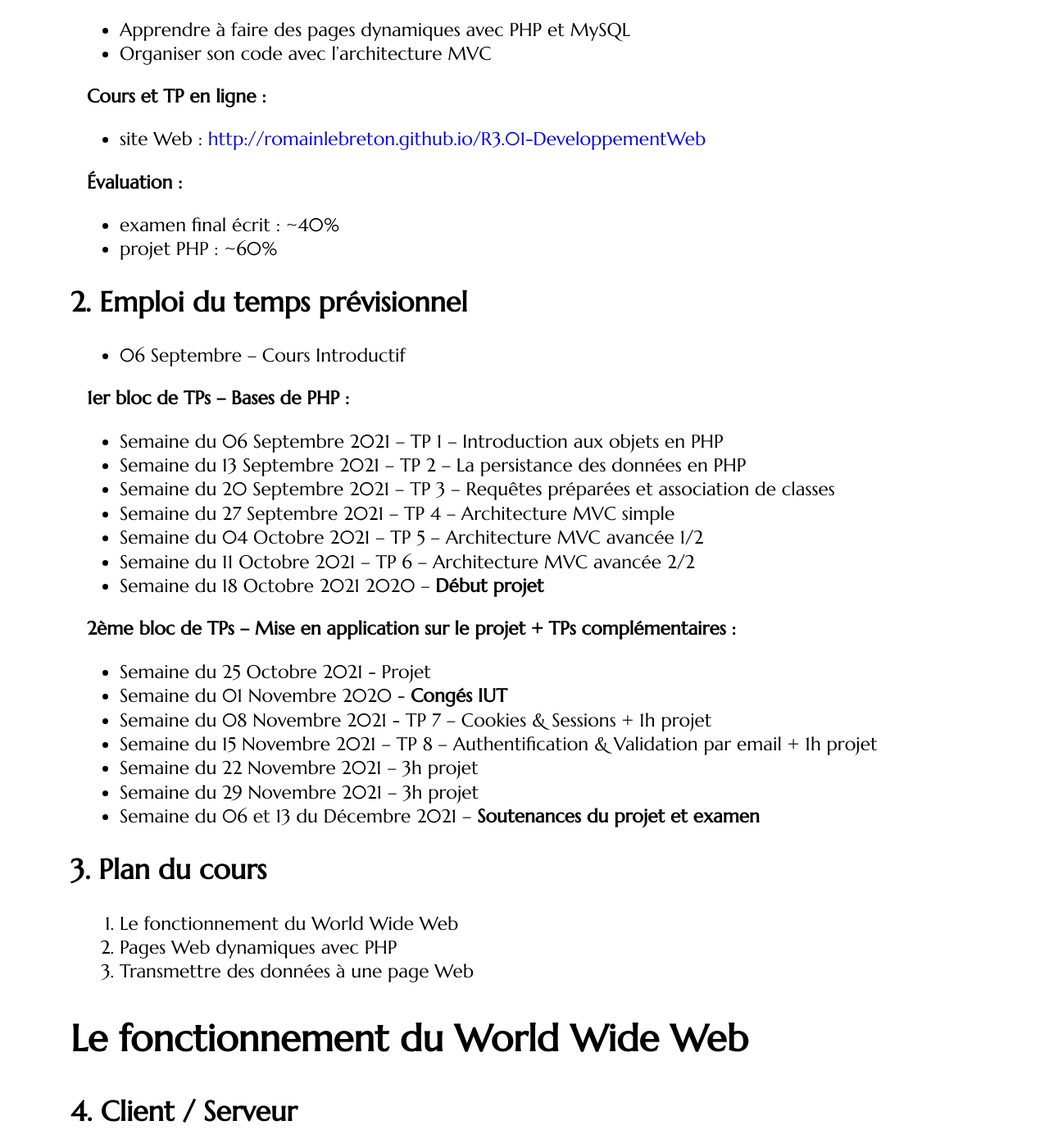
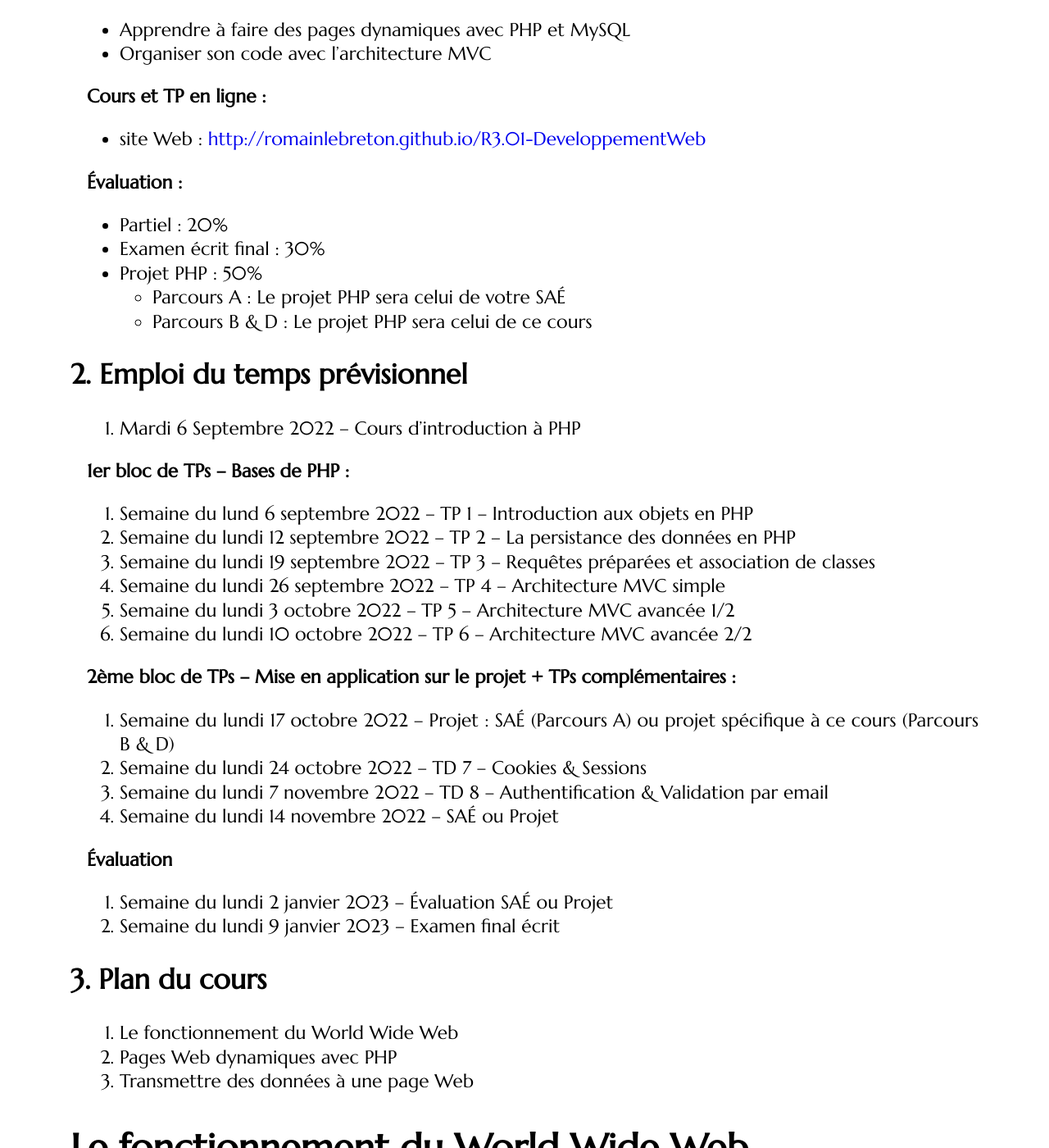
Before and after one commit to romainlebreton/R3.01-DeveloppementWeb, a Jekyll site: the page built from classes/class1.md, in a window 1280 px wide and 1400 px high, scrolled down 348 px. Shown: the whole window at 82% size. Built offline with Jekyll 4.4.1, drawn with Linux system fonts in a browser that asks for light colours; some web fonts are replaced; some of the changed text lies outside the part shown.

Commit message:
Màj rentrée Sept 2022

````diff
--- a/Gemfile
+++ b/Gemfile
@@ -1,5 +1,6 @@
 source 'https://rubygems.org'
 gem 'github-pages'
+gem 'webrick'
 
 group :jekyll_plugins do
     gem 'jekyll-livereload'
--- a/classes/class1.md
+++ b/classes/class1.md
@@ -16,7 +16,6 @@ Voir quand intégrer la séance Git
 
 * Apprendre à faire des pages dynamiques avec PHP et MySQL
 * Organiser son code avec l'architecture MVC
-<!-- * Introduction au gestionnaire de version Git & au gestionnaire GitLab -->
 
 **Cours et TP en ligne :**
 
@@ -25,41 +24,38 @@ Voir quand intégrer la séance Git
 
 **Évaluation :**
 
-* examen final écrit : ~40%
-* projet PHP : ~60%
-
+* Partiel : 20%
+* Examen écrit final : 30%
+* Projet PHP : 50%
+  * Parcours A : Le projet PHP sera celui de votre SAÉ
+  * Parcours B & D : Le projet PHP sera celui de ce cours
 </section>
 <section>
 
 ## Emploi du temps prévisionnel
 
-* 06 Septembre -- Cours Introductif
+1. Mardi 6 Septembre 2022 -- Cours d'introduction à PHP
 
 **1er bloc de TPs -- Bases de PHP :**
 
-* Semaine du 06 Septembre 2021  – TP 1 – Introduction aux objets en PHP
-* Semaine du 13 Septembre 2021 – TP 2 – La persistance des données en PHP
-* Semaine du 20 Septembre 2021 – TP 3 – Requêtes préparées et association de classes
-* Semaine du 27 Septembre 2021 – TP 4 – Architecture MVC simple
-* Semaine du 04 Octobre 2021 – TP 5 – Architecture MVC avancée 1/2
-* Semaine du 11 Octobre 2021 – TP 6 – Architecture MVC avancée 2/2
-* Semaine du 18 Octobre 2021   2020 – **Début projet**
+1. Semaine du lund 6 septembre 2022 -- TP 1 -- Introduction aux objets en PHP
+1. Semaine du lundi 12 septembre 2022 -- TP 2 -- La persistance des données en PHP
+1. Semaine du lundi 19 septembre 2022 -- TP 3 -- Requêtes préparées et association de classes
+1. Semaine du lundi 26 septembre 2022 -- TP 4 -- Architecture MVC simple
+1. Semaine du lundi 3 octobre 2022 -- TP 5 -- Architecture MVC avancée 1/2
+1. Semaine du lundi 10 octobre 2022 -- TP 6 -- Architecture MVC avancée 2/2
 
 **2ème bloc de TPs -- Mise en application sur le projet + TPs complémentaires :**
 
-* Semaine du 25 Octobre 2021 - Projet
-* Semaine du 01 Novembre   2020 - **Congés IUT**
-* Semaine du 08 Novembre 2021 - TP 7 – Cookies & Sessions + 1h projet
-* Semaine du 15 Novembre 2021 – TP 8 – Authentification & Validation par email + 1h projet
-* Semaine du 22 Novembre 2021 -- 3h projet
-* Semaine du 29 Novembre 2021 -- 3h projet
-* Semaine du 06 et 13 du Décembre 2021 -- **Soutenances du projet et examen**
+1. Semaine du lundi 17 octobre 2022 -- Projet : SAÉ (Parcours A) ou projet spécifique à ce cours (Parcours B & D)
+1. Semaine du lundi 24 octobre 2022 --  TD 7 -- Cookies & Sessions
+1. Semaine du lundi 7 novembre 2022 -- TD 8 -- Authentification & Validation par email
+1. Semaine du lundi 14 novembre 2022 -- SAÉ ou Projet
 
+**Évaluation**
 
-<!-- Peut-être cours un peu plus long que 1h -->
-
-<!-- Introduction à Git/GitLab utile pour le travail collaboratif  -->
-<!-- pour vos projets (PHP, S3, ...). -->
+1. Semaine du lundi 2 janvier 2023 -- Évaluation SAÉ ou Projet
+1. Semaine du lundi 9 janvier 2023 -- Examen final écrit
 
 </section>
 <section>
@@ -105,44 +101,54 @@ Le client fait une *requête* au serveur, qui répond en donnant la page Web
 entre un client et un serveur développé pour le Web. L'une de ses fonctions
 principales est ainsi de récupérer des pages Web.
 
+Le client envoie une requête HTTP.
+Le serveur retourne une réponse HTTP.
+
+<br>
+<br>
+
 **À quoi ressemble une requête HTTP ?**
+
+<!-- Premier problème : plus de serveur Web en HTTP. Ils ont migrés sur HTTPS ! -->
 
 La requête HTTP la plus courante est la requête GET. Par exemple pour demander
 la page Web
-[http://www.lirmm.fr/~laguillaum/test.html](http://www.lirmm.fr/~laguillaum/test.html)
+[http://romainlebreton.github.io/R3.01-DeveloppementWeb/classes/class1.html](http://romainlebreton.github.io/R3.01-DeveloppementWeb/classes/class1.html)
 :
 
 ```http
-GET /~laguillaum/test.html HTTP/1.1
-Host: www.lirmm.fr
+GET /R3.01-DeveloppementWeb/classes/class1.html HTTP/1.1
+Host: romainlebreton.github.io
 
 ```
 
- La réponse est alors:
+</section>
+<section>
+
+## Protocole de communication : Réponse HTTP
 
 ```http
 HTTP/1.1 200 OK
-Date: Wed, 01 Sep 2021 10:33:39 GMT
-Server: Apache
-Last-Modified: Wed, 01 Sep 2021 09:41:41 GMT
+Content-Type: text/html; charset=utf-8
+Content-Length: 13231
 [...]
 
 <!DOCTYPE html>
-<html lang="fr">
-  <head>
+<html>
+  <head lang="en">
     <meta charset="utf-8">
-    <title>Fichier test</title>
+    <title>Cours 1  Introduction au Web dynamique</title>
   </head>
-    <body>
-        <h1>Hello world</h1>
-    </body>
+  <body>
+    <ul class="menu" id="top-menu">...</ul>
+    <div class="main">...
+      <h1>Cours 1 -- Introduction au Web dynamique
+        <span class="subtitle">Le rôle du PHP</span>
+      </h1>
+    </div>
+  </body>
 </html>
 ```
-
-<!-- Accept-Ranges: bytes -->
-<!-- Content-Length: 171 -->
-<!-- Content-Type: text/html -->
-
 
 <!-- Parler de réponse et découpage en en-tête et corps de la réponse -->
 
@@ -196,8 +202,8 @@ Outils/Outils de développement puis onglet Réseau).
 
 Regardons les communications HTTP quand :
 
-* on ouvre l'URL http://www.lirmm.fr/~laguillaum/test.html
-* on clique sur le lien [http://www.lirmm.fr/~laguillaum/test.html](http://www.lirmm.fr/~laguillaum/test.html)
+* on ouvre l'URL http://romainlebreton.github.io/R3.01-DeveloppementWeb/classes/class1.html
+* on clique sur le lien [http://romainlebreton.github.io/R3.01-DeveloppementWeb/classes/class1.html](http://romainlebreton.github.io/R3.01-DeveloppementWeb/classes/class1.html)
 
 <!--
 Ouvrir Réseau, recharger la page,
@@ -856,7 +862,7 @@ Considérons le formulaire suivant et supposons que l'utilisateur ai tapé `MaDo
 ```
 </div>
 <div style="flex-grow:1;text-align:center">
-<form method="get" action="http://webinfo.iutmontp.univ-montp2.fr/~etulaguillaumie/traitement.php" style="display:inline">
+<form method="get" action="http://webinfo.iutmontp.univ-montp2.fr/~rletud/traitement.php" style="display:inline">
 <input type="text" name="nom_var" value="MaDonnee">
 <input type="submit">
 </form>
@@ -941,7 +947,7 @@ PREVOIR UNE DEMO AVEC LES OUTILS RESEAUX
 ```
 </div>
 <div style="flex-grow:1;text-align:center">
-<form method="post" action="https://webinfo.iutmontp.univ-montp2.fr/~etulaguillaumie/traitePost.php" style="display:inline">
+<form method="post" action="https://webinfo.iutmontp.univ-montp2.fr/~rletud/traitePost.php" style="display:inline">
 <p style="margin:auto">
 <input type="text" name="nom_var">
 <input type="submit">
@@ -1042,7 +1048,7 @@ Elles servent aussi à demander des pages Web. Les principales différences sont
 **Démonstration avec l'outil *Réseaux* :**
 </div>
 <div style="flex-grow:1;text-align:center">
-<form method="post" action="https://webinfo.iutmontp.univ-montp2.fr/~etulaguillaumie/traitePost.php" style="display:inline">
+<form method="post" action="https://webinfo.iutmontp.univ-montp2.fr/~rletud/traitePost.php" style="display:inline">
 <input type="text" name="nom_var" value="MaDonnee">
 <input type="submit">
 </form>
````
Also changed, not shown: other parts of classes/class1.md (+4 -4 lines), index.md (+2 -2 lines).
